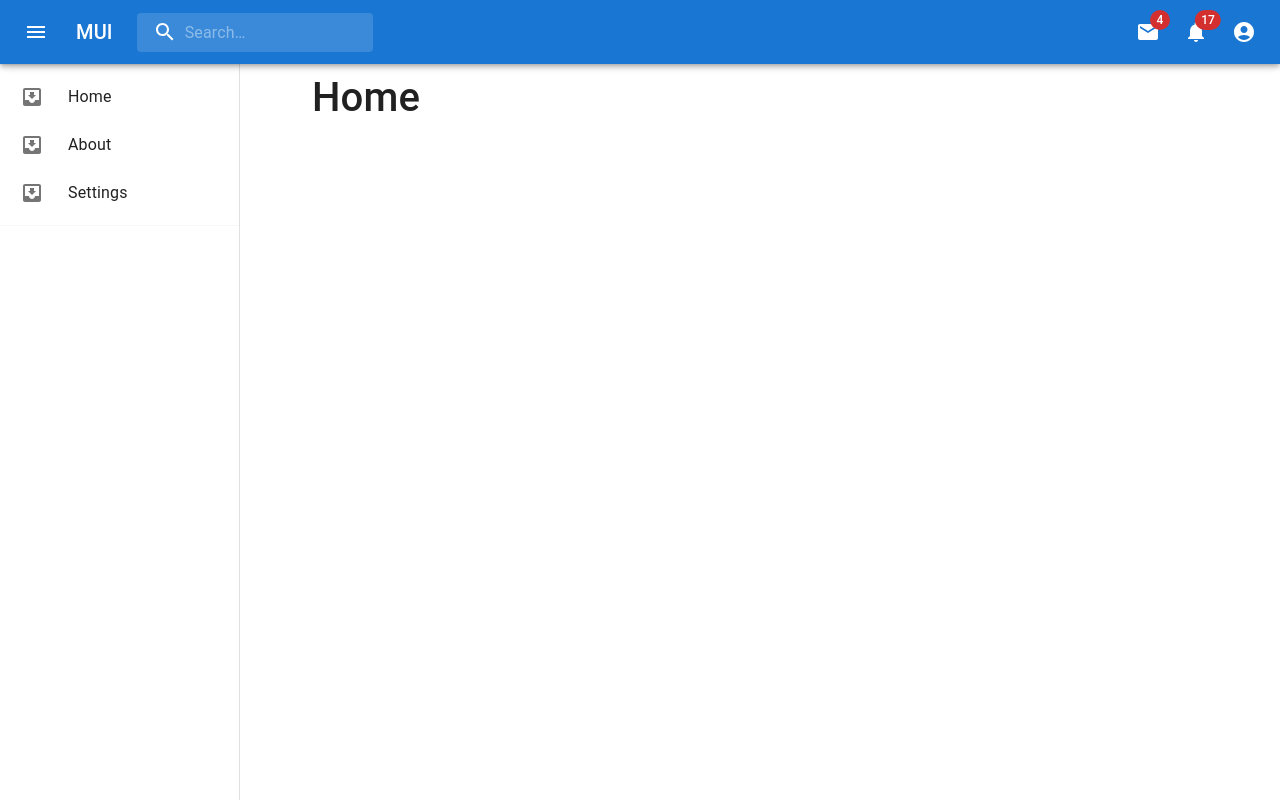
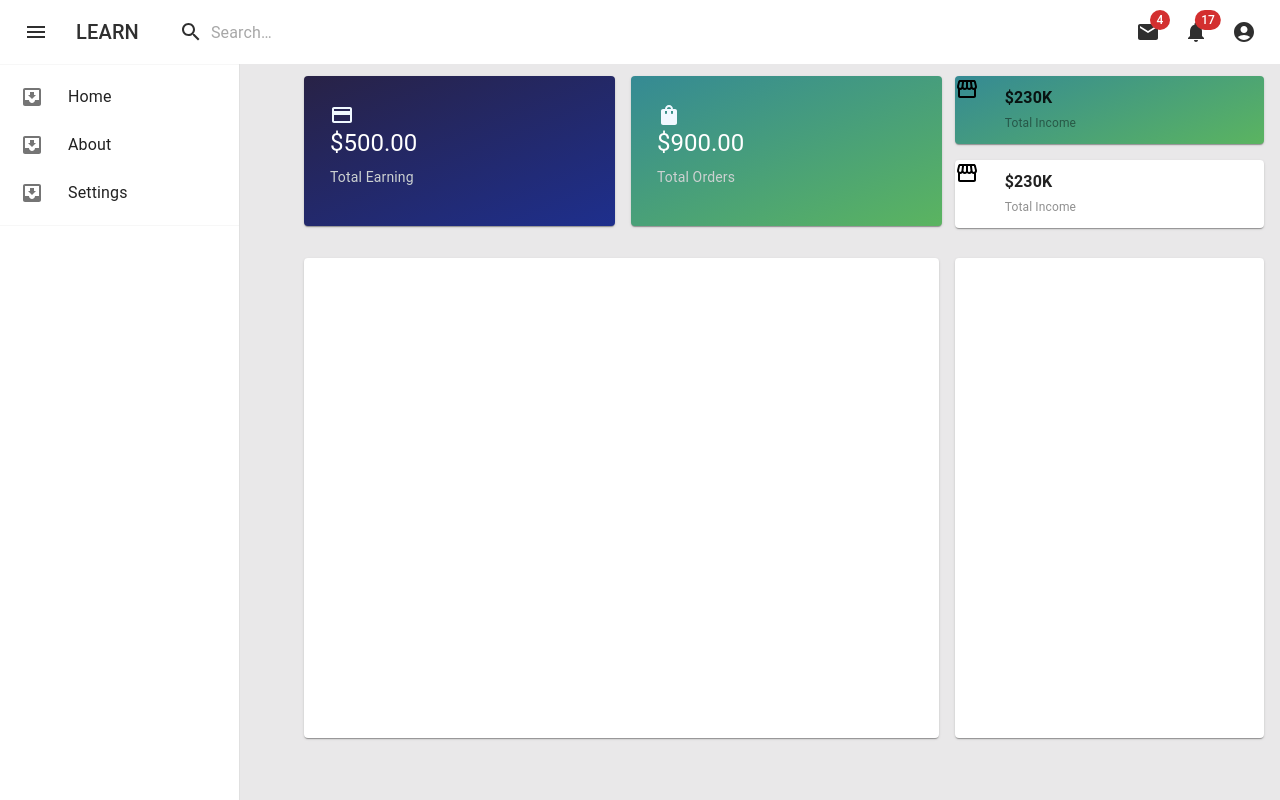
Before and after one commit to Aryan1706/Learn, a React (Create React App) app in the folder frontend/: page / in a window 1280 px wide. Built offline with nearby package versions, Linux system fonts and the light colour scheme.

Commit message:
Homepage updated

```diff
--- a/frontend/src/Components/Navbar.js
+++ b/frontend/src/Components/Navbar.js
@@ -166,7 +166,7 @@ export default function Navbar() {
 
   return (
     <Box sx={{ flexGrow: 1 }}>
-      <AppBar position="fixed">
+      <AppBar position="fixed" elevation={0} sx={{ background: "#ffffff" , color: "#2f2f2f"}} >
         <Toolbar>
           <IconButton
             size="large"
@@ -184,7 +184,7 @@ export default function Navbar() {
             component="div"
             sx={{ display: { xs: 'none', sm: 'block' } }}
           >
-            MUI
+            LEARN
           </Typography>
           <Search>
             <SearchIconWrapper>
--- a/frontend/src/Components/Sidenav.jsx
+++ b/frontend/src/Components/Sidenav.jsx
@@ -2,14 +2,10 @@ import * as React from 'react';
 import { styled, useTheme } from '@mui/material/styles';
 import Box from '@mui/material/Box';
 import MuiDrawer from '@mui/material/Drawer';
-import MuiAppBar from '@mui/material/AppBar';
-import Toolbar from '@mui/material/Toolbar';
 import List from '@mui/material/List';
 import CssBaseline from '@mui/material/CssBaseline';
-import Typography from '@mui/material/Typography';
 import Divider from '@mui/material/Divider';
 import IconButton from '@mui/material/IconButton';
-import MenuIcon from '@mui/icons-material/Menu';
 import ChevronLeftIcon from '@mui/icons-material/ChevronLeft';
 import ChevronRightIcon from '@mui/icons-material/ChevronRight';
 import ListItem from '@mui/material/ListItem';
--- /dev/null
+++ b/frontend/src/Dash.css
@@ -0,0 +1,37 @@
+.paddingall{
+    padding: 10px 10px 10px 10px;
+}
+
+.pricetitle{
+    font-weight: 600;
+}
+
+.pricesubtitle{
+    font-size: 12px;
+    opacity: 50%;
+}
+
+.iconstyle{
+    margin-top: 20px;
+    margin-left: 20px;
+    color: black;
+}
+
+.iconstyleblack{
+    color: aliceblue;
+}
+
+.gradient{
+    background: rgb(40,34,70);
+    background: linear-gradient(158deg, rgba(40,34,70,1) 0%, rgba(30,47,141,1) 100%);
+}
+
+.lightgradient{
+    background: rgb(53, 138, 148);
+    background: linear-gradient(158deg, rgba(53, 138, 148, 1) 0%, rgba(91,180,96,1) 100%);
+}
+
+.bgcolor{
+    min-height: 100vh;
+    background: rgb(233,232,233);
+    background: linear-gradient(90deg, rgba(233,232,233,1) 100%, rgba(0,212,255,1) 100%);}
--- a/frontend/src/Pages/Home.jsx
+++ b/frontend/src/Pages/Home.jsx
@@ -2,19 +2,105 @@ import React from "react";
 import Box from "@mui/material/Box";
 import Sidenav from "../Components/Sidenav";
 import Navbar from "../Components/Navbar";
+import Grid from "@mui/material/Unstable_Grid2";
+import Card from "@mui/material/Card";
+import CardContent from "@mui/material/CardContent";
+import Typography from "@mui/material/Typography";
+import Stack from "@mui/material/Stack";
+import "../Dash.css";
+import StorefrontIcon from "@mui/icons-material/Storefront";
+import CreditCardIcon from '@mui/icons-material/CreditCard';
+import ShoppingBagIcon from '@mui/icons-material/ShoppingBag';
 
 const Home = () => {
   return (
-    <>
-      <Navbar />
-      <Box height={50}/>
+    <div className="bgcolor">
+      <Navbar/>
+      <Box height={60} />
       <Box sx={{ display: "flex" }}>
         <Sidenav />
-        <Box component="main" sx={{ flexGrow: 1, p: 3 }}>
-          <h1>Home</h1>
+        <Box component="main" sx={{ flexGrow: 1, p: 2 }}>
+          <Grid container spacing={2}>
+            <Grid xs={8}>
+              <Stack direction="row" spacing={2}>
+                <Card sx={{ minWidth: 49 + "%", height: 150 }} className="gradient paddingall">
+                  <CardContent>
+                    <div className="iconstyleblack">
+                    <CreditCardIcon/>
+                    </div>
+
+                    <Typography gutterBottom variant="h5" component="div" color="white">
+                      $500.00
+                    </Typography>
+                    <Typography gutterBottom variant="body2" component="div" sx={{color:'#ccd1d1'}} >
+                      Total Earning
+                    </Typography>
+                  </CardContent>
+                </Card>
+                <Card sx={{ minWidth: 49 + "%", height: 150 }} className="lightgradient paddingall">
+                  <CardContent>
+                    <div className="iconstyleblack">
+                    <ShoppingBagIcon/>
+                    </div>
+
+                    <Typography gutterBottom variant="h5" component="div" color="white">
+                      $900.00
+                    </Typography>
+                    <Typography gutterBottom variant="body2" component="div" sx={{color:'#ccd1d1'}} >
+                      Total Orders
+                    </Typography>
+                  </CardContent>
+                </Card>
+              </Stack>
+            </Grid>
+            <Grid xs={4}>
+              <Stack spacing={2}>
+                <Card sx={{ maxWidth: 345 }} className="lightgradient" >
+                <Stack spacing={2} direction={"row"}>
+                    <div className="iconstyle">
+                      <StorefrontIcon />
+                    </div>
+                    <div className="paddingall">
+                      <span className="pricetitle">$230K</span>
+                      <br />
+                      <span className="pricesubtitle">Total Income</span>
+                    </div>
+                  </Stack>
+                </Card>
+                <Card sx={{ maxWidth: 345 }} color="white">
+                  <Stack spacing={2} direction={"row"}>
+                    <div className="iconstyle">
+                      <StorefrontIcon />
+                    </div>
+                    <div className="paddingall">
+                      <span className="pricetitle">$230K</span>
+                      <br />
+                      <span className="pricesubtitle">Total Income</span>
+                    </div>
+                  </Stack>
+                </Card>
+              </Stack>
+            </Grid>
+          </Grid>
+
+          <Box height={30} />
+          <Grid container spacing={2}>
+            <Grid xs={8}>
+              <Card sx={{ height: 60 + "vh" }}>
+                <CardContent></CardContent>
+              </Card>
+            </Grid>
+            <Grid xs={4}>
+              <Card sx={{ height: 60 + "vh" , maxWidth: 345}}>
+                <CardContent>
+
+                </CardContent>
+              </Card>
+            </Grid>
+          </Grid>
         </Box>
       </Box>
-    </>
+    </div>
   );
 };
 
```
